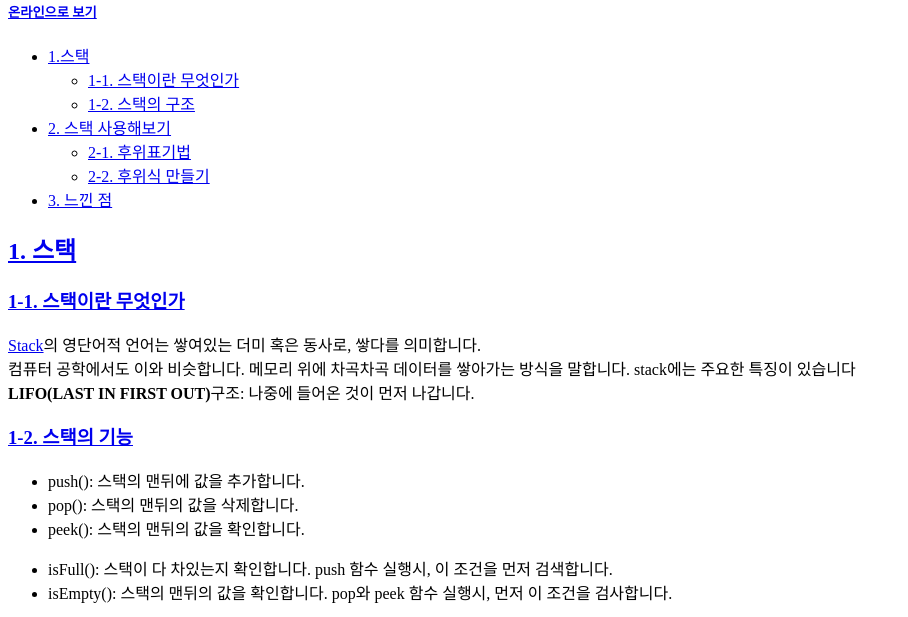
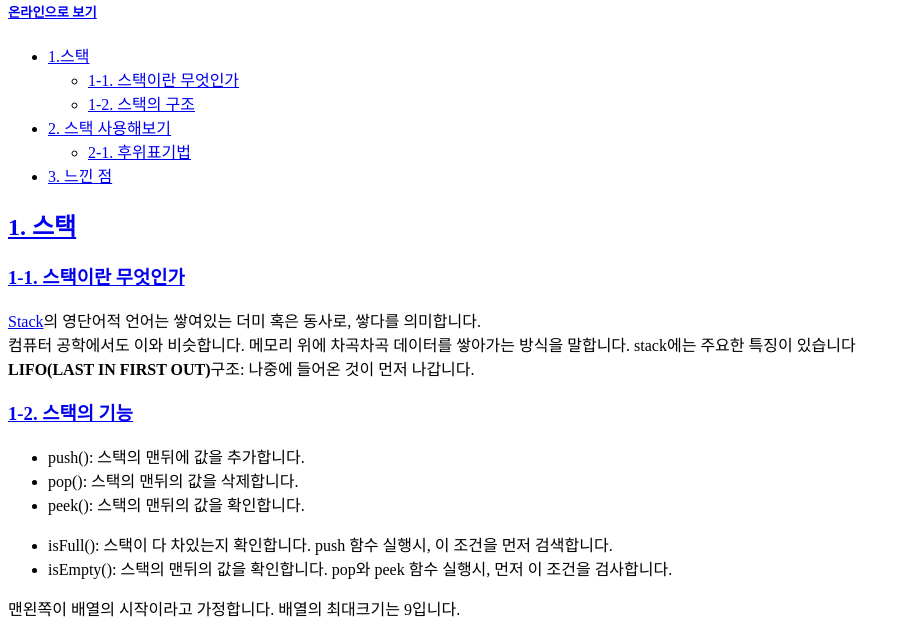
Before and after one commit to kurosawaruby0117/stack, a plain HTML site: page index.html in a window 1280 px wide. Shown: the part 144-761 px from the top of the page, without its empty margins (0-908 px from the left). Drawn offline with Linux system fonts and the light colour scheme.

Commit message:
Update index.html

```diff
--- a/index.html
+++ b/index.html
@@ -26,7 +26,7 @@
             <span class="index_big" id="second"><a href="#main_second">2. 스택 사용해보기</a></span>
             <ul class="index_small">
               <li><span id="second_one"><a href="#main_second_first">2-1. 후위표기법</a></span></li>
-              <li><span id="second_two"><a href="#main_second_second">2-2. 후위식 만들기</a></span></li>
+
             </ul>
           </li>
           <li class="index_big">
```
